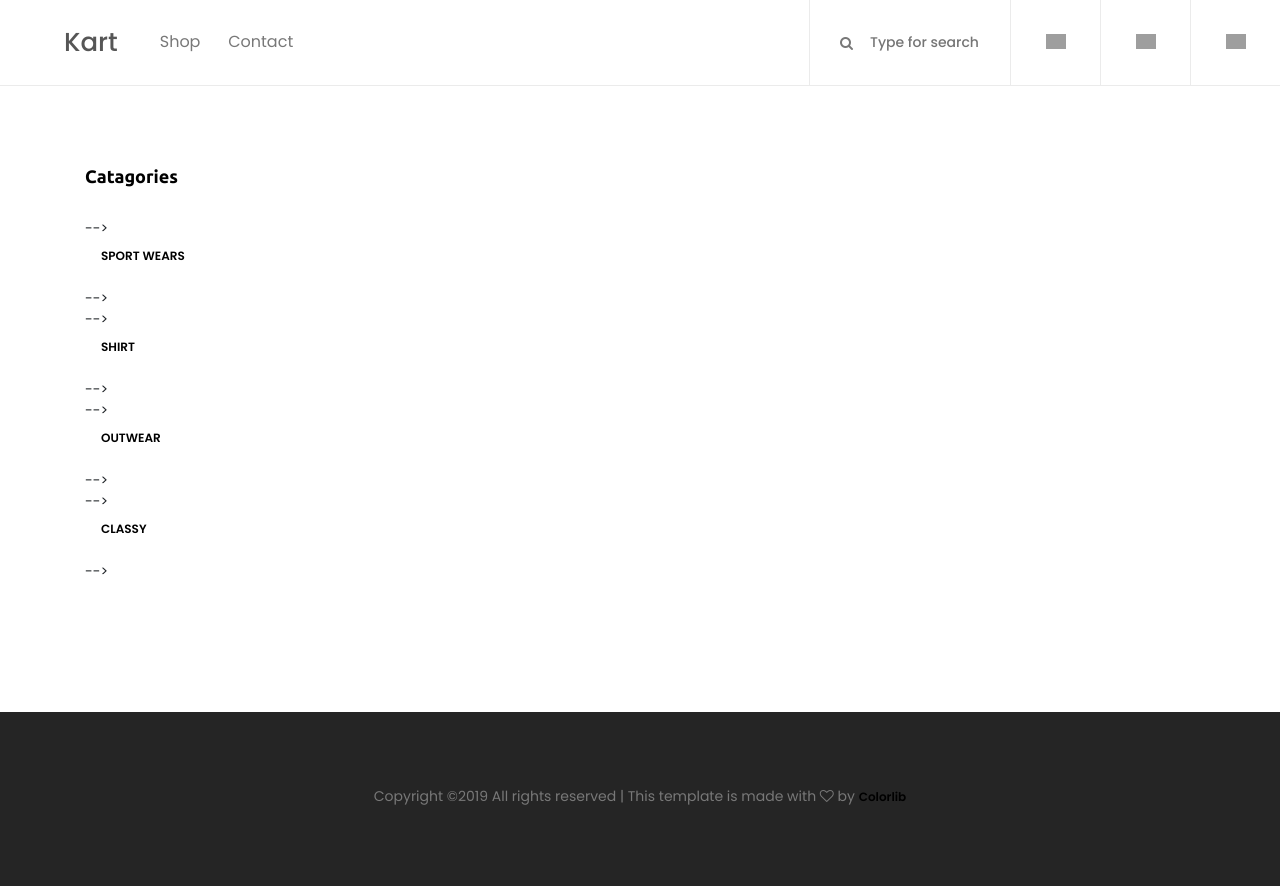
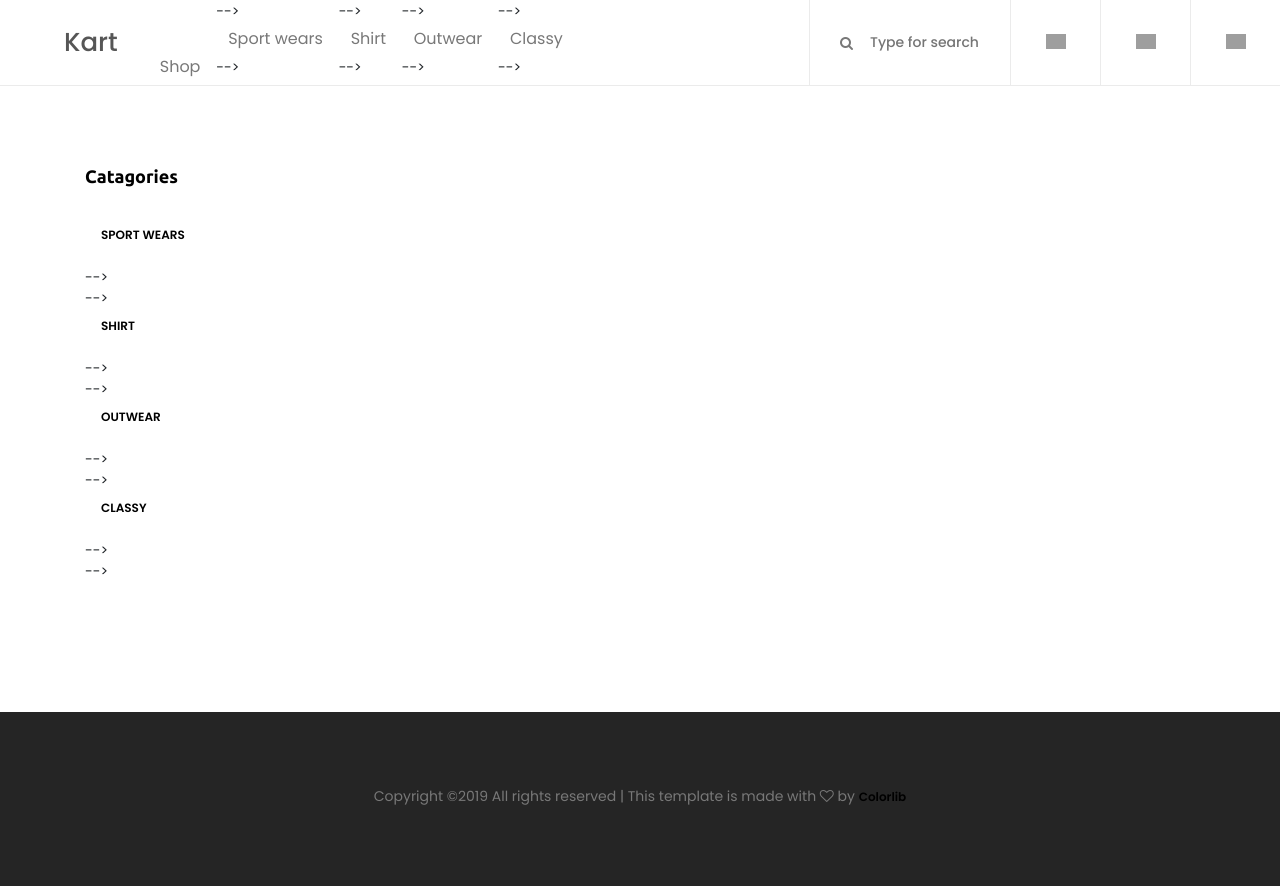
Before and after one commit to kevin123george/kart0, a Django app: template templates/index.html in a window 1280 px wide. Run offline with Django 3.2, Linux system fonts and the light colour scheme; the template is opened without the code that fills it, so the values that code supplies are empty; parts of the project's set-up code (start-up, migrations or seed data) failed here and were passed over; some libraries are stand-ins or nearby versions; grey boxes are pictures that could not be loaded.

Commit message:
make it better

```diff
--- a/templates/base.html
+++ b/templates/base.html
@@ -46,7 +46,19 @@
                     <ul>
 
                         <li><a href="\">Shop</a></li>
-                        <li><a href="contact.html">Contact</a></li>
+                        <li class="nav-item">-->
+                            <a class="nav-link" href="{% url 'category-list' 'SW' %} ">Sport wears</a>-->
+                        </li>
+                        <li class="nav-item">-->
+                            <a class="nav-link" href="{% url 'category-list' 'S' %} ">Shirt</a>-->
+                        </li>
+                        <li class="nav-item">-->
+                            <a class="nav-link" href="{% url 'category-list' 'OW' %} ">Outwear</a>-->
+                        </li>
+                        <li class="nav-item">-->
+                            <a class="nav-link" href="{% url 'category-list' 'CL' %} ">Classy</a>-->
+                        </li>
+
                     </ul>
                 </div>
                 <!-- Nav End -->
--- a/templates/index.html
+++ b/templates/index.html
@@ -26,7 +26,7 @@
 
        										    {% endfor %}
                                         </ul> -->
-                                        <li class="nav-item">-->
+                                        <!-- <li class="nav-item">-->
                                             <a class="nav-link" href="{% url 'category-list' 'SW' %} ">Sport wears</a>-->
                                         </li>
                                         <li class="nav-item">-->
@@ -38,7 +38,7 @@
                                         <li class="nav-item">-->
                                             <a class="nav-link" href="{% url 'category-list' 'CL' %} ">Classy</a>-->
                                         </li>
-
+                                         -->
                                     </li>
                                     <!-- Single Item -->
 
```
